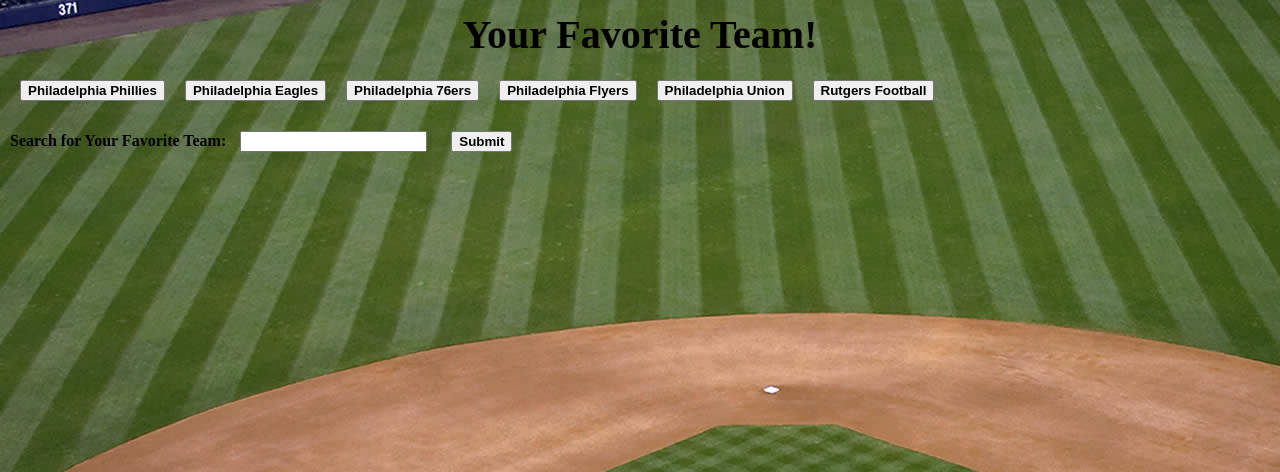
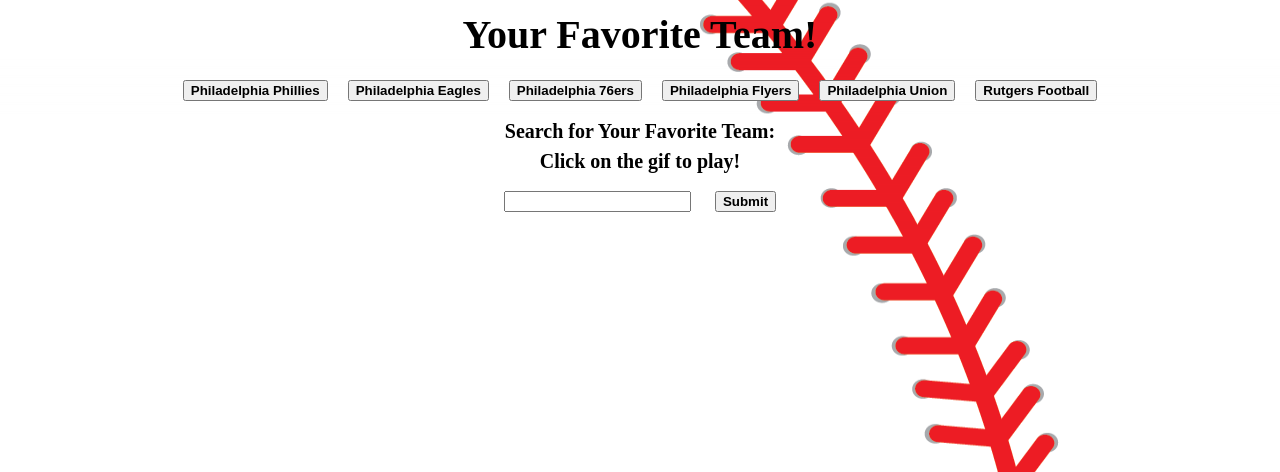
Before and after one commit to HKhem0927/Sportstastic, a PHP site: page / in a window 1280 px wide. Shown: the top 472 px of the page. Run offline with PHP 8.4, Linux system fonts and the light colour scheme.

Commit message:
adeadditionalchanges

```diff
--- a/assets/css/style.css
+++ b/assets/css/style.css
@@ -3,6 +3,15 @@
 	font-weight: bolder;
 	color: black;
 	size: 40px;
+	text-align: center;
+
+}
+
+p {
+	margin: 10px;
+	color: black;
+	font-size: 20px;
+
 }
 
 button{
@@ -21,6 +30,6 @@
 }
 
 body {
-	background-image: url("../images/baseball.jpg");
+	background-image: url("../images/baseball2.jpg");
 
 }
--- a/index.html
+++ b/index.html
@@ -26,7 +26,11 @@
 
 	<form id="gifsearch-form">
 
-	    <label for="gif-input">Search for Your Favorite Team:</label>
+	    <!-- <label for="gif-input"> --><p>Search for Your Favorite Team:</p>
+	    						<p> Click on the gif to play! </p>
+
+
+
 	    <input type="text" id="giphy-input">
 		<input id="addGiphy" type="submit" value="Submit">
 
```
Also changed, not shown: assets/images/baseball2.jpg (added).
